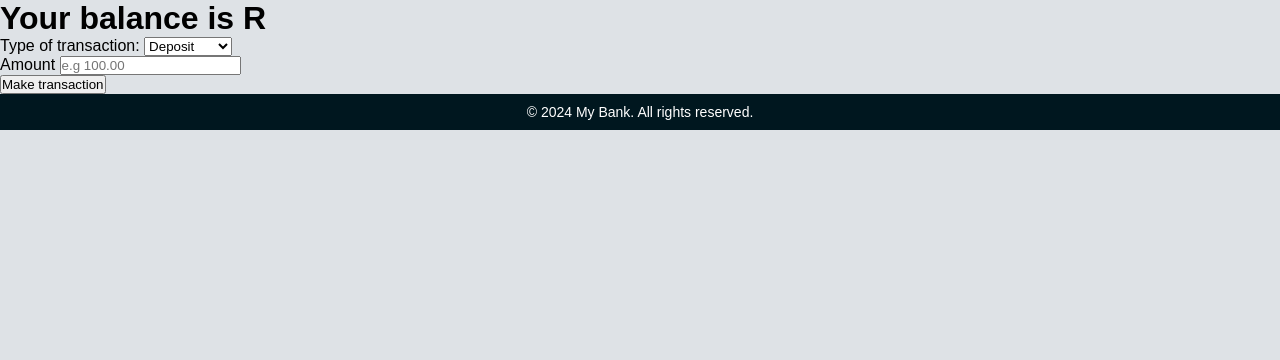
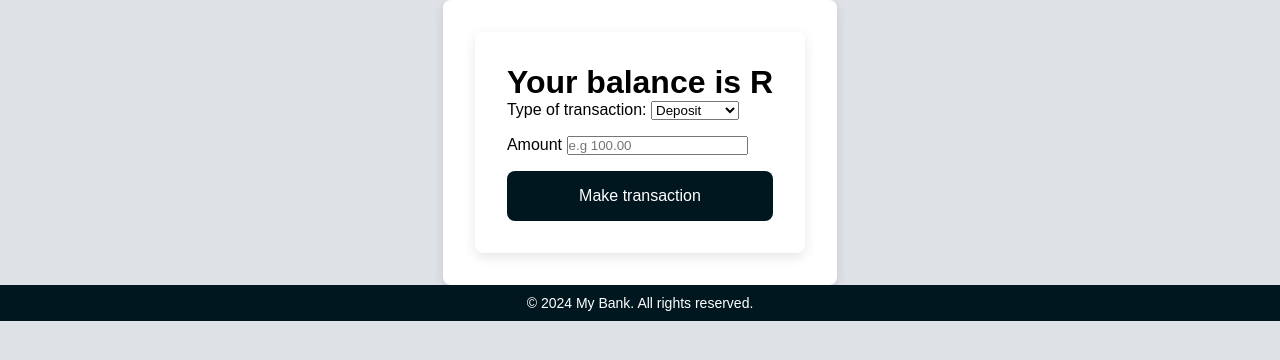
Before and after one commit to porihacker/banking_api, a Flask app: template templates/transact.html in a window 1280 px wide. Shown: the part 108-468 px from the top of the page. Run offline with Flask 3, Linux system fonts and the light colour scheme; the template is opened without the code that fills it, so the values that code supplies are empty.

Commit message:
adding css to other pages

```diff
--- a/static/css/main.css
+++ b/static/css/main.css
@@ -160,6 +160,43 @@
 background-color: #00a8e8;
 }
 
+/* Styling for transaction table */
+.transaction-table {
+  width: 100%;
+  border-collapse: collapse;
+  margin-top: 1.5rem;
+}
+
+.transaction-table th, .transaction-table td {
+  padding: 10px;
+  text-align: left;
+  border: 1px solid #dee2e6;
+}
+
+.transaction-table th {
+  background-color: #f8f9fa;
+  font-weight: bold;
+}
+
+.transaction-table tr:nth-child(even) {
+  background-color: #f9f9f9;
+}
+
+.transaction-table tr:hover {
+  background-color: #f1f1f1;
+}
+
+/* Container styling for forms or transaction-related content */
+.container {
+  max-width: 800px;
+  margin: 0 auto;
+  padding: 2rem;
+  background-color: white;
+  border-radius: 8px;
+  box-shadow: 0 4px 12px rgba(0, 0, 0, 0.1);
+}
+
+
 /* Footer Styling */
 footer {
     background-color: #00171f;
@@ -173,6 +210,7 @@
 .footer {
     font-size: 0.875rem;
     margin-top: 1.5rem;
+    text-align: center;
   }
 footer p {
   margin: 0;
--- a/templates/transact.html
+++ b/templates/transact.html
@@ -5,17 +5,23 @@
 {% endblock %}
 
 {% block body %}
+<div class="container">
     <h1>Your balance is R{{current_bal}}</h1>
-<form action="/accounts/{{account.id}}/transactions/transact", method="POST">
+    <form action="/accounts/{{account.id}}/transactions/transact", method="POST" class="form">
+        <div class="form-item">
             <label for="transaction">Type of transaction:</label>
             <select name="transaction" id="transaction">
                 <option value="deposit">Deposit</option>
                 <option value="withdrawal">Withdrawal</option>
             </select>
-    <br>
+        </div>
+        <div class="form-item">
             <label for="amount">Amount</label>
             <input type="number" name="amount" placeholder="e.g 100.00"/>
-    <br>
-    <input type="submit" value="Make transaction">
+        </div>
+        <div class="form-item">
+            <button type="submit" class="button">Make transaction</button>
+        </div>
     </form>
+</div>
 {% endblock %}
```
Also changed, not shown: templates/transactions.html (+8 -9 lines). Lines whose indentation alone changed are shown as unchanged.
